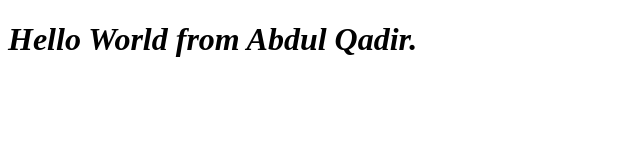
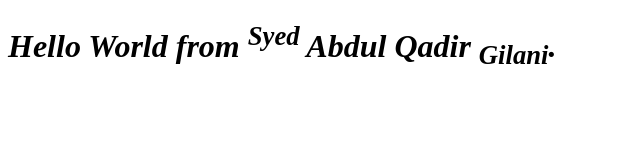
Before and after one commit to syedabdulqadirgilani/Bootcamp2020Sample, a plain HTML site: page index.html in a window 1280 px wide. Shown: the whole page, without its empty margins (0-640 px from the left). Drawn offline with Linux system fonts and the light colour scheme.

Commit message:
updated index.html

```diff
--- a/index.html
+++ b/index.html
@@ -6,6 +6,6 @@
 <title>Document</title>
 </head>
 <body>
-<h1><em><imp>Hello World from Abdul Qadir.</imp></em></h1>
+<h1><em><imp>Hello World from <sup>Syed</sup> Abdul Qadir <sub>Gilani</sub>.</imp></em></h1>
 </body>
 </html>
```
